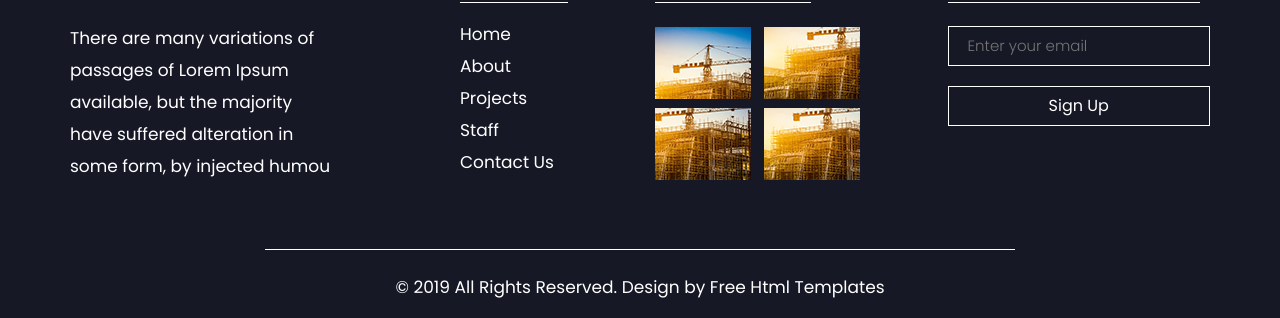
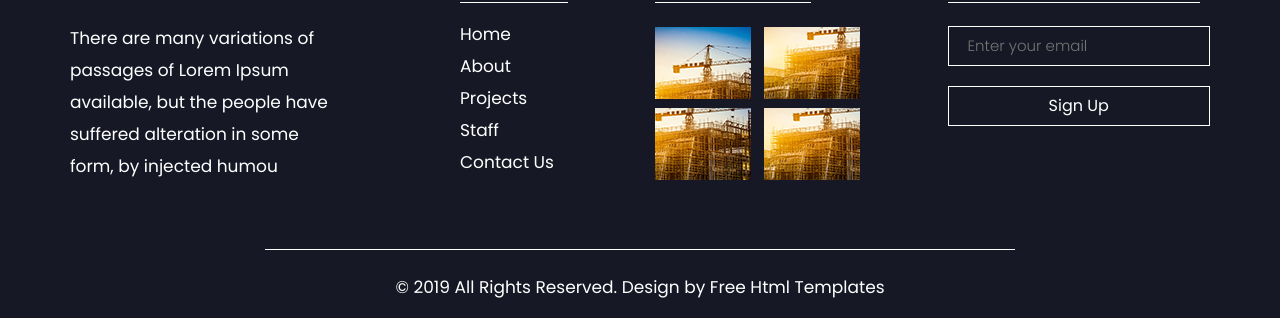
Before and after one commit to Robystunna2/web-app, a plain HTML site: page about.html in a window 1280 px wide. Shown: the part 957-1275 px from the top of the page. Drawn offline with nearby package versions, Linux system fonts and the light colour scheme; a web font is replaced by a local one.

Commit message:
new commit

```diff
--- a/about.html
+++ b/about.html
@@ -156,7 +156,7 @@
                   <div class=" col-lg-3 col-md-6">
                      <a class="logo_bottom"><img src="images/logo_bottom.png" alt="#"/></a>
                      <p class="many">
-                        There are many variations of passages of Lorem Ipsum available, but the majority have suffered alteration in some form, by injected humou
+                        There are many variations of passages of Lorem Ipsum available, but the people have suffered alteration in some form, by injected humou
                      </p>
                   </div>
                   <div class="col-lg-2 offset-lg-1 col-md-6">
```
